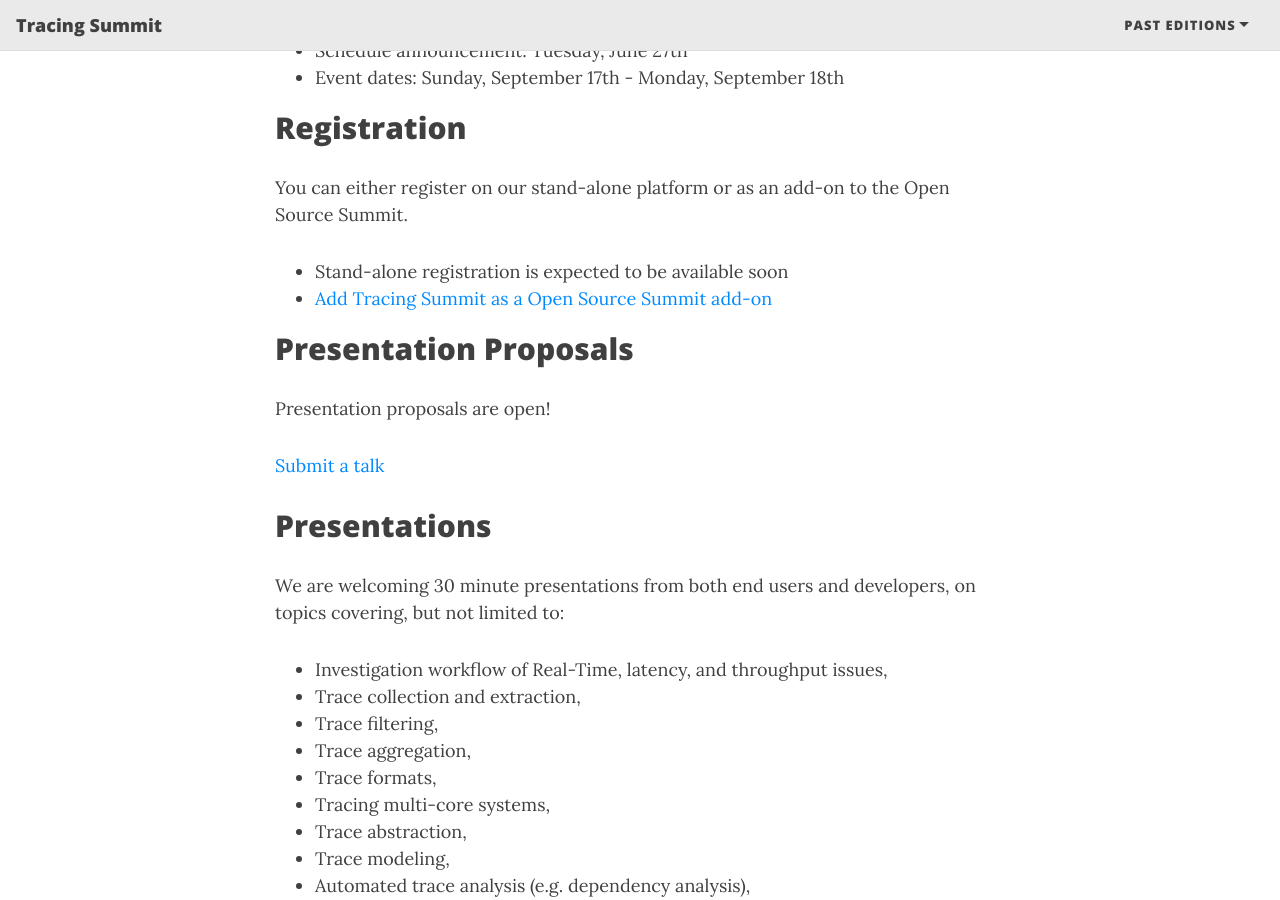
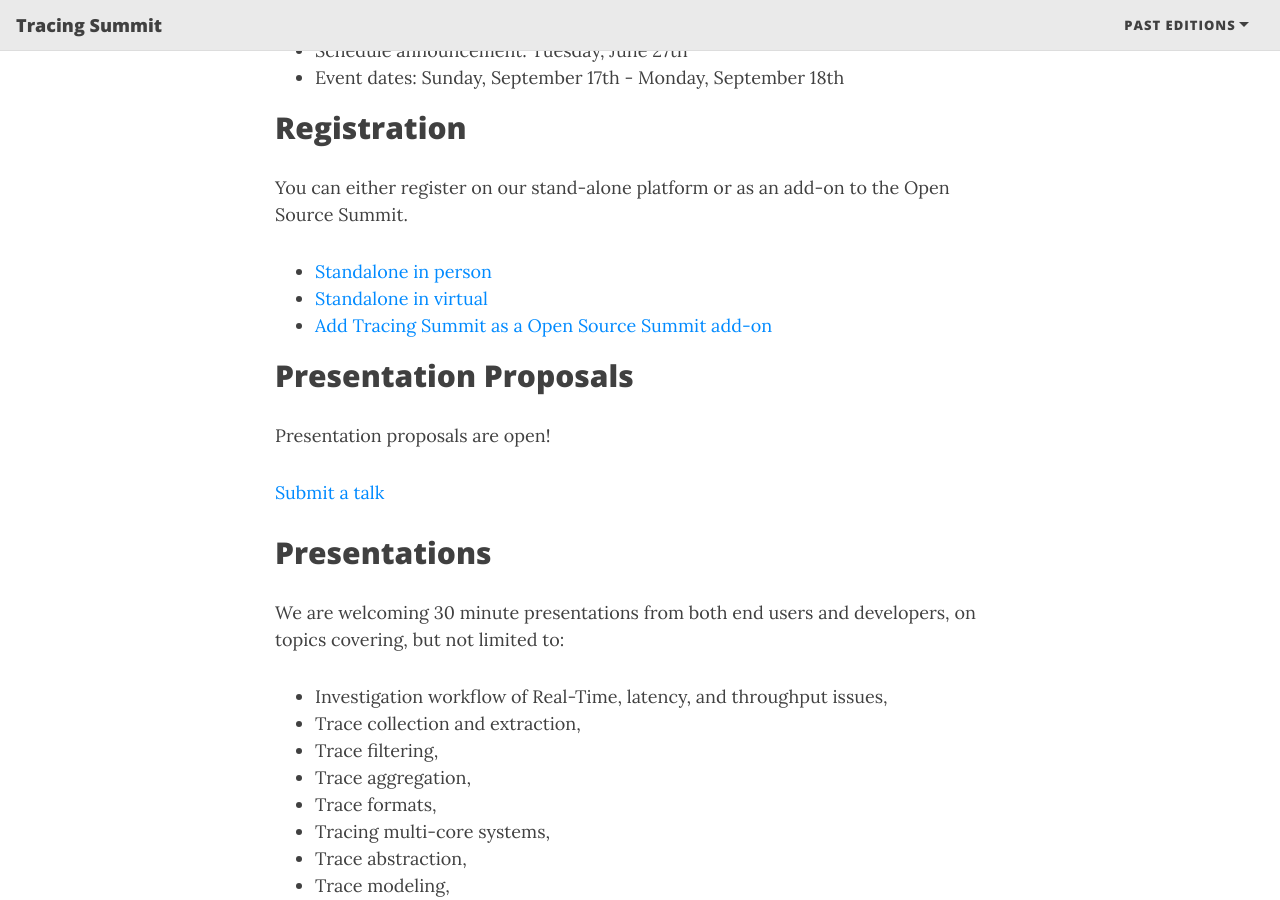
Before and after one commit to tracingsummit/tracingsummit.github.io, a Jekyll site: the page built from index.md, in a window 1280 px wide and 900 px high, scrolled down 864 px. Built offline with Jekyll 4.4.1, drawn with Linux system fonts in a browser that asks for light colours; nearby versions of some CDN libraries.

Commit message:
index: Add standalone registrations
Signed-off-by: Olivier Dion <odion@efficios.com>

```diff
--- a/index.md
+++ b/index.md
@@ -34,7 +34,8 @@
 
 You can either register on our stand-alone platform or as an add-on to the Open Source Summit.
 
-* Stand-alone registration is expected to be available soon
+* [Standalone in person](https://cvent.me/Gn0nkR)
+* [Standalone in virtual](https://cvent.me/xywylX)
 * [Add Tracing Summit as a Open Source Summit add-on](https://events.linuxfoundation.org/open-source-summit-europe/features/co-located-events/)
 
 ## Presentation Proposals
```
